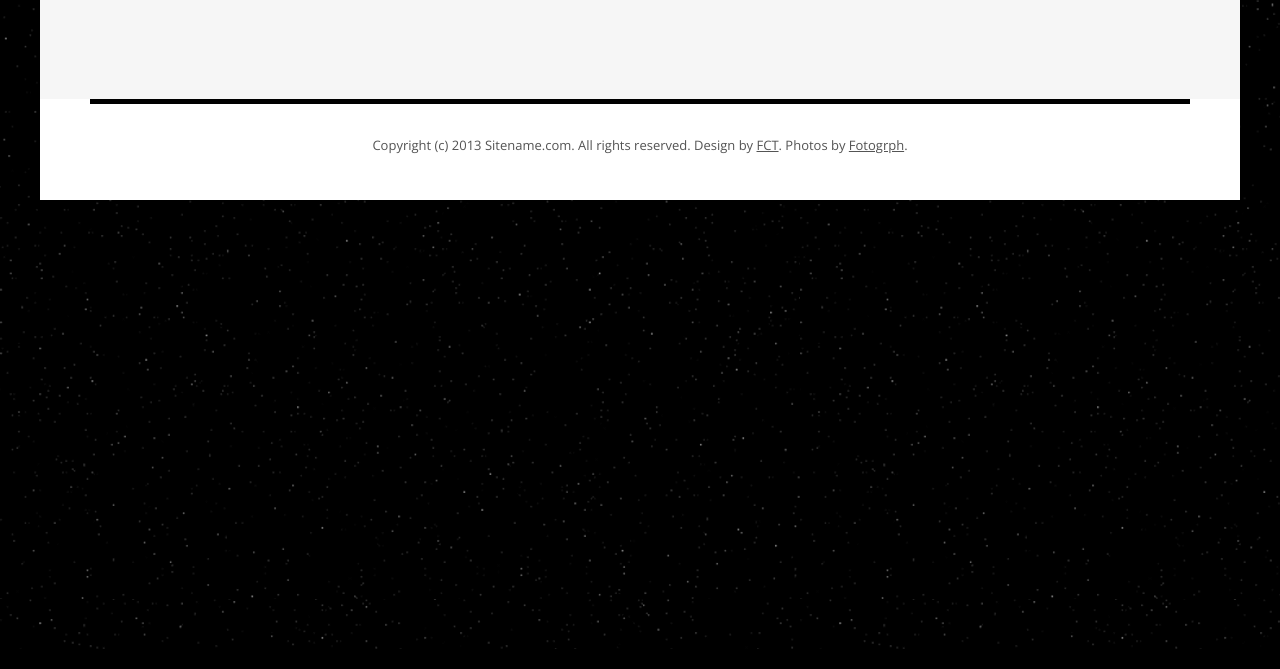
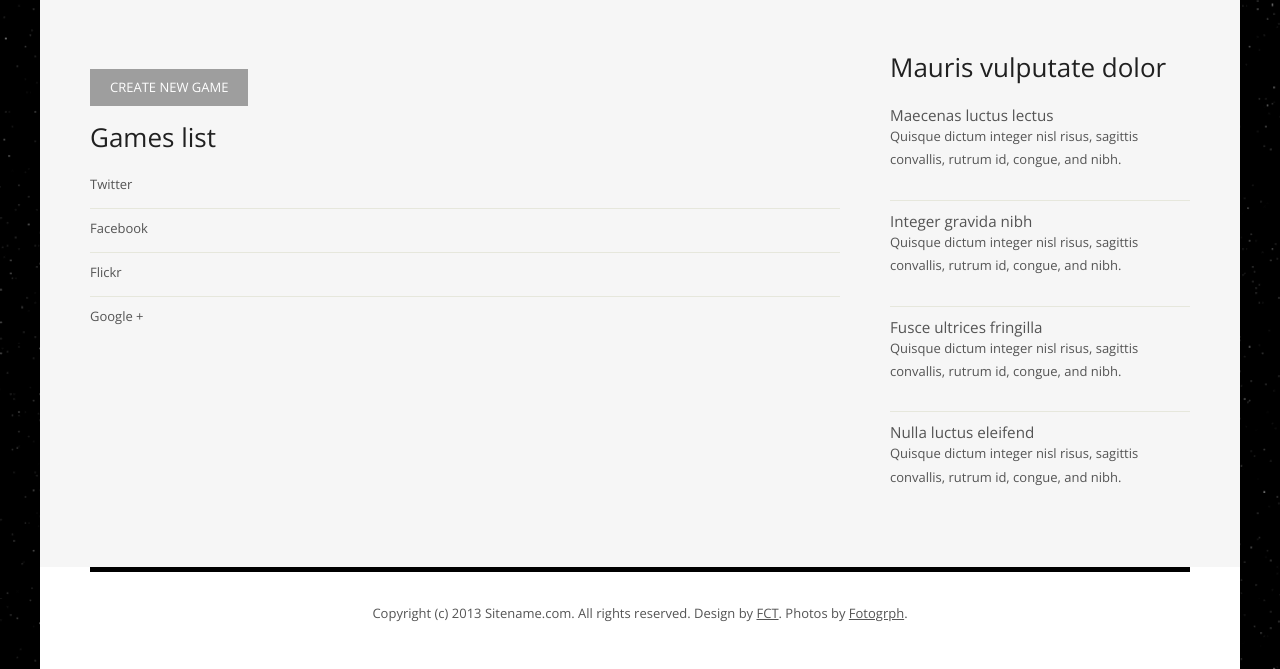
Before and after one commit to aburghelea/aburisk, a PHP site: page /games_list.php in a window 1280 px wide. Shown: the part 201-870 px from the top of the page. Run offline with PHP 8.4, Linux system fonts and the light colour scheme; grey boxes are pictures that could not be loaded.

Commit message:
Added Games Interface

```diff
--- a/html/games_interface.php
+++ b/html/games_interface.php
@@ -6,8 +6,42 @@
 <div id="wrapper">
     <?php require_once "header.php" ?>
     <div id="page">
-        <div id="content-center">
+        <div id="content">
             <!----------- ADD HERE ------------>
+            <p><a href="#" class="button-style">Create new game</a></p>
+
+            <div id="tbox3">
+                <h2>Games list</h2>
+                <ul class="style1">
+                    <li class="first"><a href="#">Twitter</a></li>
+                    <li><a href="#">Facebook</a></li>
+                    <li><a href="#">Flickr</a></li>
+                    <li><a href="#">Google +</a></li>
+                </ul>
+            </div>
+        </div>
+        <div id="sidebar">
+            <div id="tbox1">
+                <h2>Mauris vulputate dolor</h2>
+                <ul class="style1">
+                    <li class="first">
+                        <h3><a href="#">Maecenas luctus lectus</a></h3>
+                        <p><a href="#">Quisque dictum integer nisl risus, sagittis convallis, rutrum id, congue, and nibh.</a></p>
+                    </li>
+                    <li>
+                        <h3><a href="#">Integer gravida nibh</a></h3>
+                        <p><a href="#">Quisque dictum integer nisl risus, sagittis convallis, rutrum id, congue, and nibh.</a></p>
+                    </li>
+                    <li>
+                        <h3><a href="#">Fusce ultrices fringilla</a></h3>
+                        <p><a href="#">Quisque dictum integer nisl risus, sagittis convallis, rutrum id, congue, and nibh.</a></p>
+                    </li>
+                    <li>
+                        <h3><a href="#">Nulla luctus eleifend</a></h3>
+                        <p><a href="#">Quisque dictum integer nisl risus, sagittis convallis, rutrum id, congue, and nibh.</a></p>
+                    </li>
+                </ul>
+            </div>
         </div>
     </div>
 
--- a/html/header.php
+++ b/html/header.php
@@ -6,7 +6,8 @@
     </div>
     <div id="menu">
         <ul>
-            <li><a href="/aburisk" accesskey="1" title="">Homepage</a></li>
+            <li><a href="/aburisk" accesskey="h" title="">Homepage</a></li>
+            <li><a href="/aburisk/games_list.php" accesskey="g" title="">Games List</a></li>
             <li><?php require_once dirname(__FILE__)."/user_info.php"?></li>
 <!--            <li><a href="#" accesskey="1" title="">Login</a></li>-->
         </ul>
```
